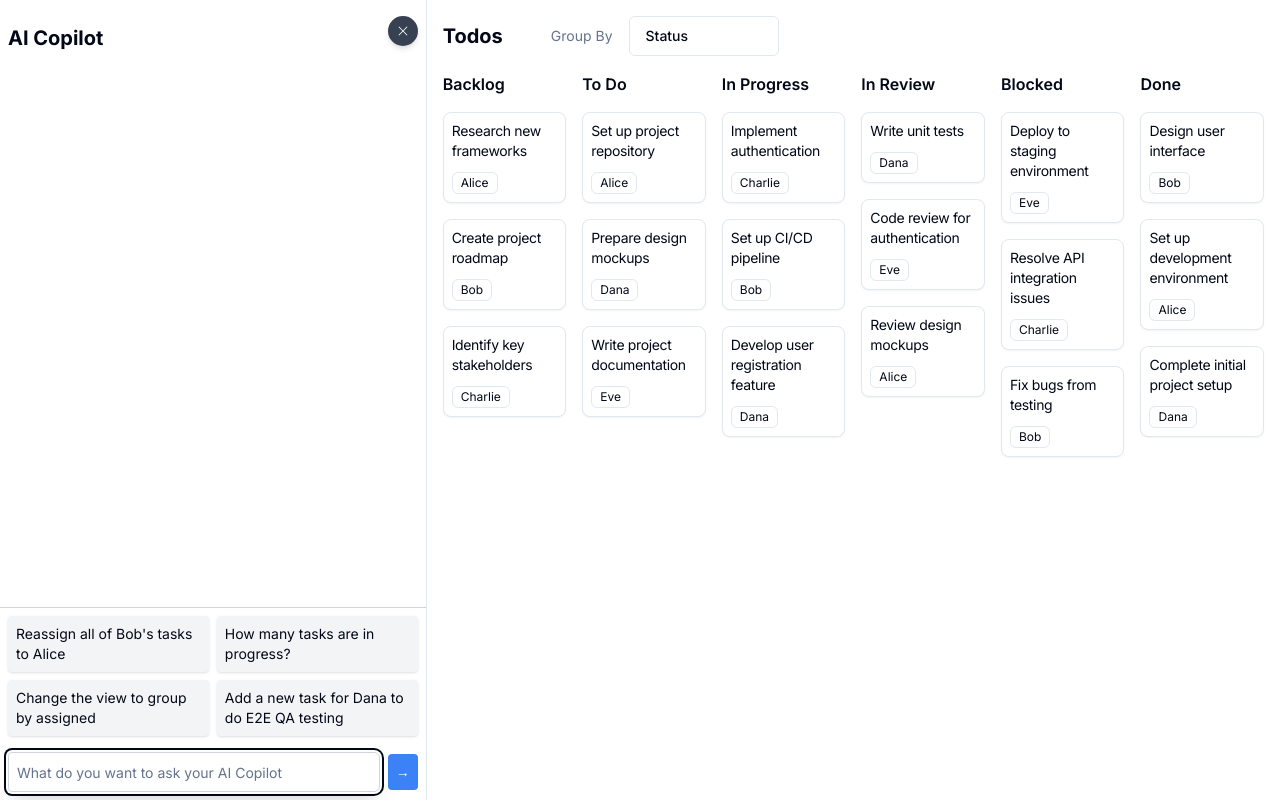
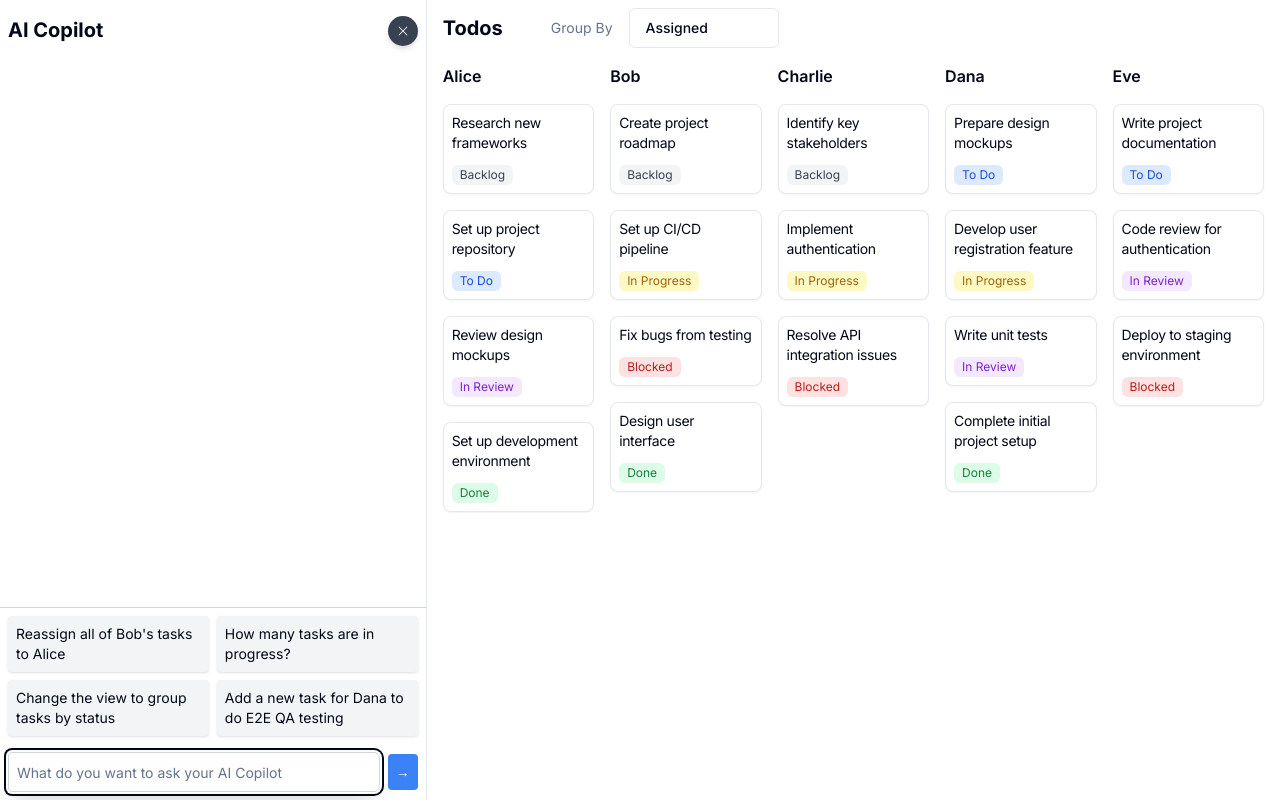
Before and after one commit to bwhiting2356/llm-ui-state, a Next.js app: page / in a window 1280 px wide. Built offline with nearby package versions, Linux system fonts and the light colour scheme.

Commit message:
more styling

```diff
--- a/app/components/Chat.tsx
+++ b/app/components/Chat.tsx
@@ -8,7 +8,7 @@ import { X, Chat as ChatIcon } from '@phosphor-icons/react';
 const suggestions = [
     "Reassign all of Bob's tasks to Alice",
     'How many tasks are in progress?',
-    'Change the view to group by assigned',
+    'Change the view to group tasks by status',
     'Add a new task for Dana to do E2E QA testing',
 ];
 
@@ -75,7 +75,7 @@ export default function Chat() {
         >
             {panelOpen && (
                 <div className="flex flex-col w-full mx-auto flex-grow px-2">
-                    <div className="mt-6">
+                    <div className="my-4">
                         <h2 className="font-bold text-xl">AI Copilot</h2>
                     </div>
                     {error != null && (
@@ -94,9 +94,9 @@ export default function Chat() {
             )}
             {panelOpen && (
                 <div className="w-full sticky bottom-0 p-2 border-t border-gray-300 bg-white">
-                    <div className="grid grid-cols-2 gap-2 mb-4">
-                        {showSuggestions &&
-                            suggestions.map(s => (
+                    {showSuggestions && suggestions.length > 0 && (
+                        <div className="grid grid-cols-2 gap-2 mb-4">
+                            {suggestions.map(s => (
                                 <div
                                     key={s}
                                     className="p-2 bg-gray-100 rounded shadow cursor-pointer hover:bg-gray-200"
@@ -107,8 +107,9 @@ export default function Chat() {
                                     {s}
                                 </div>
                             ))}
-                    </div>
-                    <form onSubmit={submitMessage} className="flex w-full items-center space-x-2 ">
+                        </div>
+                    )}
+                    <form onSubmit={submitMessage} className="flex w-full items-center space-x-2">
                         <Input
                             ref={inputRef}
                             disabled={status !== 'awaiting_message'}
--- a/app/components/Todos.tsx
+++ b/app/components/Todos.tsx
@@ -55,7 +55,7 @@ export default function Todos() {
         <div
             className={`flex flex-col h-screen overflow-scroll px-4 justify-start transition-width duration-300 ${panelOpen ? 'w-2/3' : 'w-full'}`}
         >
-            <div className="flex space-x-12 items-center my-4">
+            <div className="flex space-x-12 items-center mt-2 mb-4">
                 <h2 className="font-bold text-xl">Todos</h2>
                 <GroupByPicker />
             </div>
--- a/app/state/todoReducer.ts
+++ b/app/state/todoReducer.ts
@@ -152,7 +152,7 @@ export const mockInitialTodoState: TodoState = {
         },
     ],
     tab: 'board',
-    groupBy: 'status',
+    groupBy: 'assigned',
 };
 
 export function todoReducer(state: TodoState, action: Action) {
```
